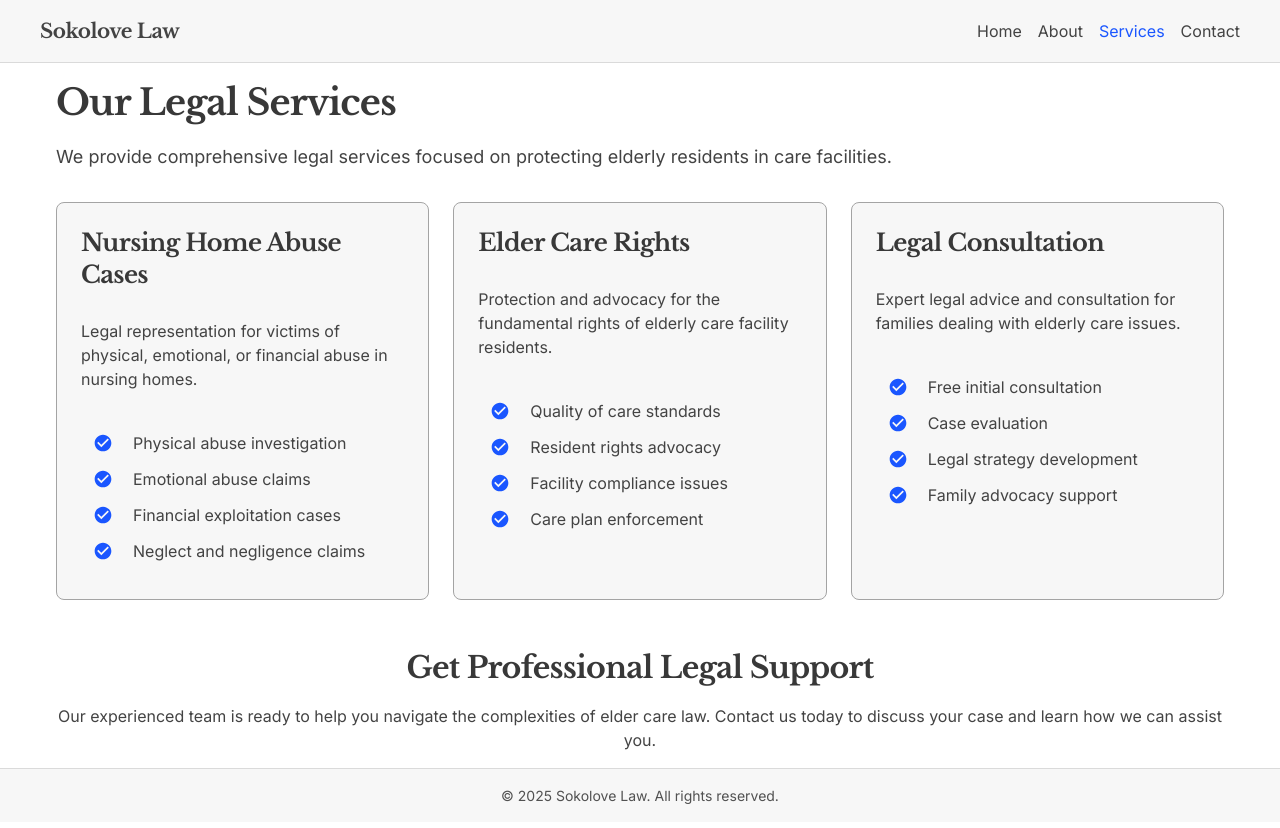
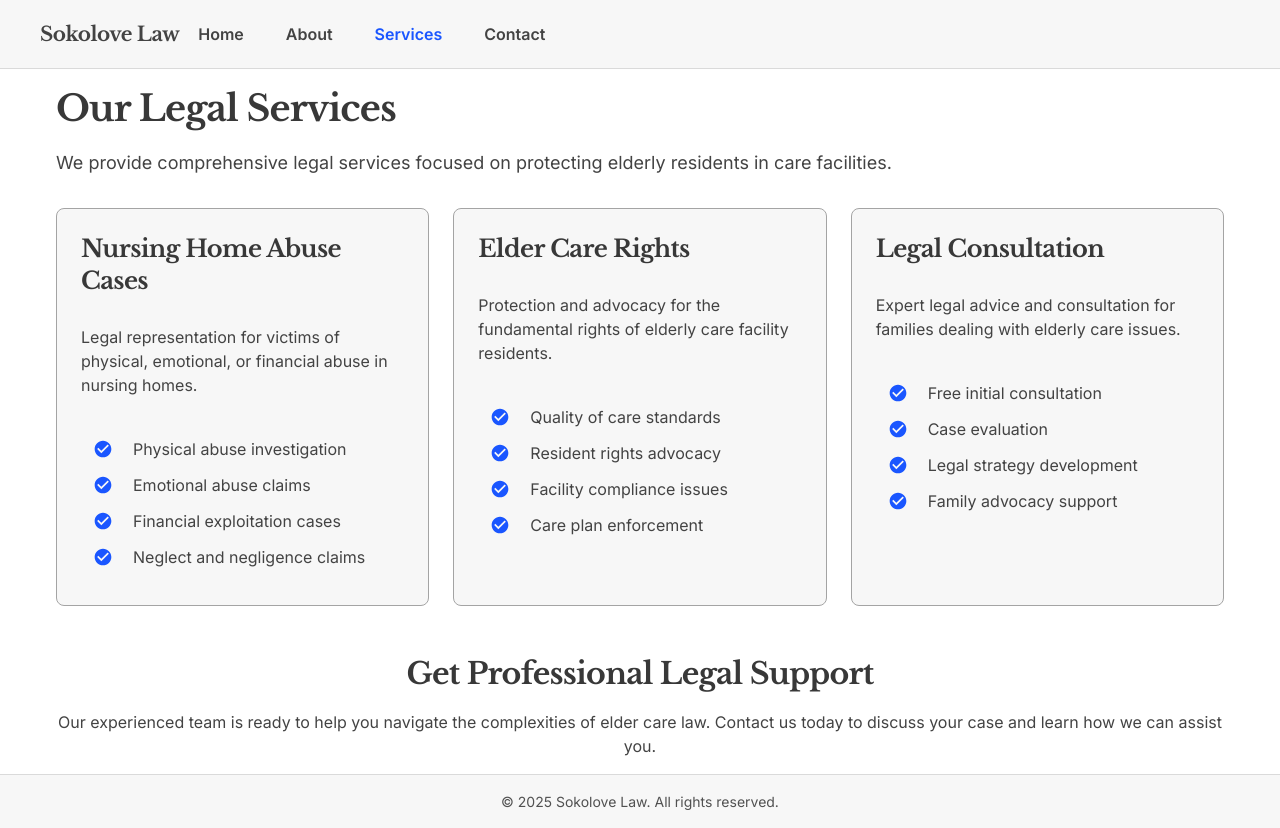
Before and after one commit to sgmills2/dignity_law, a React (Vite) app: page /sokolove/services in a window 1280 px wide. Built offline with nearby package versions, Linux system fonts and the light colour scheme.

Commit message:
Restore MUI Joy components in Layout

```diff
--- a/src/components/Layout.tsx
+++ b/src/components/Layout.tsx
@@ -1,11 +1,15 @@
 import { NavLink, Outlet } from 'react-router-dom';
 import Box from '@mui/joy/Box';
 import Typography from '@mui/joy/Typography';
+import Sheet from '@mui/joy/Sheet';
+import List from '@mui/joy/List';
+import ListItem from '@mui/joy/ListItem';
+import ListItemButton from '@mui/joy/ListItemButton';
 
 const Layout = () => {
   return (
     <Box sx={{ display: 'flex', flexDirection: 'column', minHeight: '100vh' }}>
-      <Box
+      <Sheet
         component="header"
         sx={{
           p: 2,
@@ -26,46 +30,66 @@ const Layout = () => {
           <Typography level="h4" component={NavLink} to="/" sx={{ textDecoration: 'none', color: 'inherit' }}>
             Sokolove Law
           </Typography>
-          <Box component="nav" sx={{ display: 'flex', gap: 2 }}>
-            <NavLink
+          <List orientation="horizontal" sx={{ display: 'flex', gap: 2 }}>
+            <ListItem>
+              <ListItemButton
+                component={NavLink}
                 to="/"
-              style={({ isActive }) => ({
-                color: isActive ? 'var(--joy-palette-primary-500)' : 'inherit',
-                textDecoration: 'none',
-              })}
+                sx={{
+                  fontWeight: 600,
+                  '&.active': {
+                    color: 'primary.500',
+                  }
+                }}
               >
                 Home
-            </NavLink>
-            <NavLink
+              </ListItemButton>
+            </ListItem>
+            <ListItem>
+              <ListItemButton
+                component={NavLink}
                 to="/about"
-              style={({ isActive }) => ({
-                color: isActive ? 'var(--joy-palette-primary-500)' : 'inherit',
-                textDecoration: 'none',
-              })}
+                sx={{
+                  fontWeight: 600,
+                  '&.active': {
+                    color: 'primary.500',
+                  }
+                }}
               >
                 About
-            </NavLink>
-            <NavLink
+              </ListItemButton>
+            </ListItem>
+            <ListItem>
+              <ListItemButton
+                component={NavLink}
                 to="/services"
-              style={({ isActive }) => ({
-                color: isActive ? 'var(--joy-palette-primary-500)' : 'inherit',
-                textDecoration: 'none',
-              })}
+                sx={{
+                  fontWeight: 600,
+                  '&.active': {
+                    color: 'primary.500',
+                  }
+                }}
               >
                 Services
-            </NavLink>
-            <NavLink
+              </ListItemButton>
+            </ListItem>
+            <ListItem>
+              <ListItemButton
+                component={NavLink}
                 to="/contact"
-              style={({ isActive }) => ({
-                color: isActive ? 'var(--joy-palette-primary-500)' : 'inherit',
-                textDecoration: 'none',
-              })}
+                sx={{
+                  fontWeight: 600,
+                  '&.active': {
+                    color: 'primary.500',
+                  }
+                }}
               >
                 Contact
-            </NavLink>
+              </ListItemButton>
+            </ListItem>
+          </List>
         </Box>
-        </Box>
-      </Box>
+      </Sheet>
 
       <Box
         component="main"
@@ -80,7 +104,7 @@ const Layout = () => {
         <Outlet />
       </Box>
 
-      <Box
+      <Sheet
         component="footer"
         sx={{
           p: 2,
@@ -92,7 +116,7 @@ const Layout = () => {
         <Typography level="body-sm" textAlign="center">
           © {new Date().getFullYear()} Sokolove Law. All rights reserved.
         </Typography>
-      </Box>
+      </Sheet>
     </Box>
   );
 };
```
Lines whose indentation alone changed are shown as unchanged.
